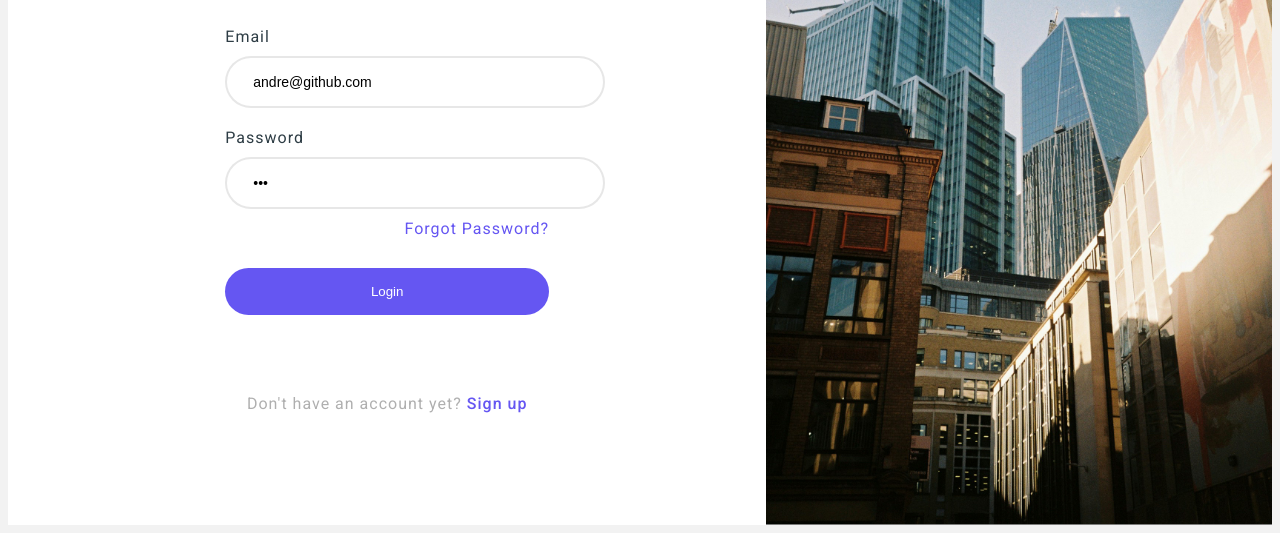
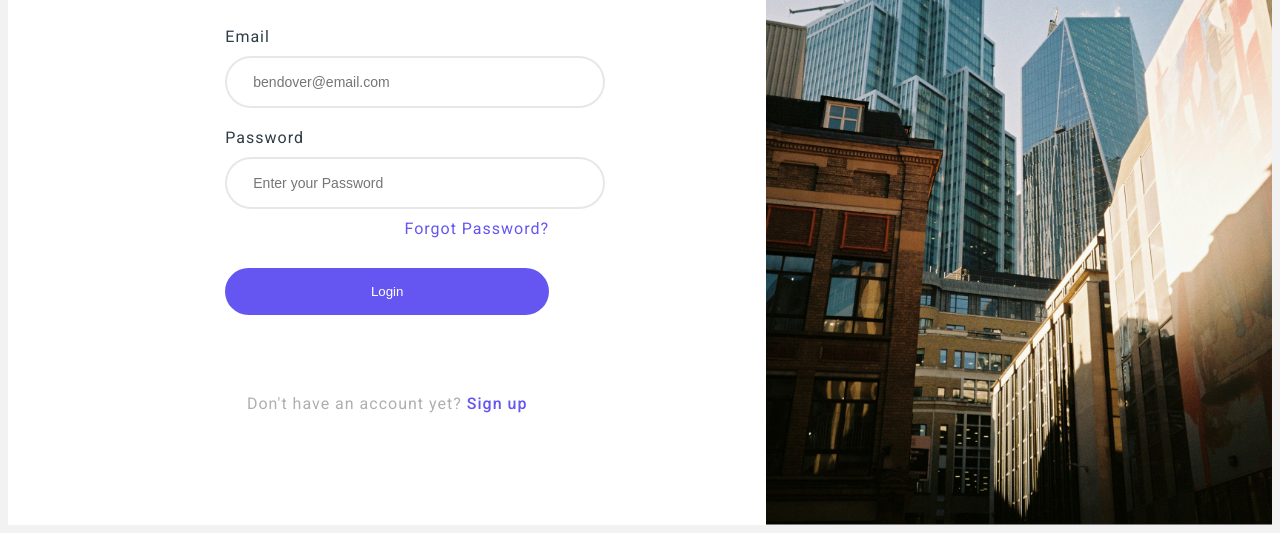
Before and after one commit to userclassgit/job-job-go, a website with bundled scripts: page index.html in a window 1280 px wide. Shown: the part 283-816 px from the top of the page. Built offline with nearby package versions, Linux system fonts and the light colour scheme.

Commit message:
remove defualt value of inputs

```diff
--- a/index.html
+++ b/index.html
@@ -28,9 +28,9 @@
           <form class="login-form" method="post">
             <h2>Welcome to <span>JobJobGo</span></h2>
             <label>Email</label>
-            <input type="email" name="email" value="andre@github.com" minlength="3" placeholder="bendover@email.com" required>
+            <input type="email" name="email" minlength="3" placeholder="bendover@email.com" required>
             <label>Password</label>
-            <input type="password" name="password" value="123" min="3" placeholder="Enter your Password" required>
+            <input type="password" name="password" min="3" placeholder="Enter your Password" required>
             <p><a href="#">Forgot Password?</a></p>
             <button type="submit">Login</button>
             <p class="center error">Invalid email or password</p>
```
